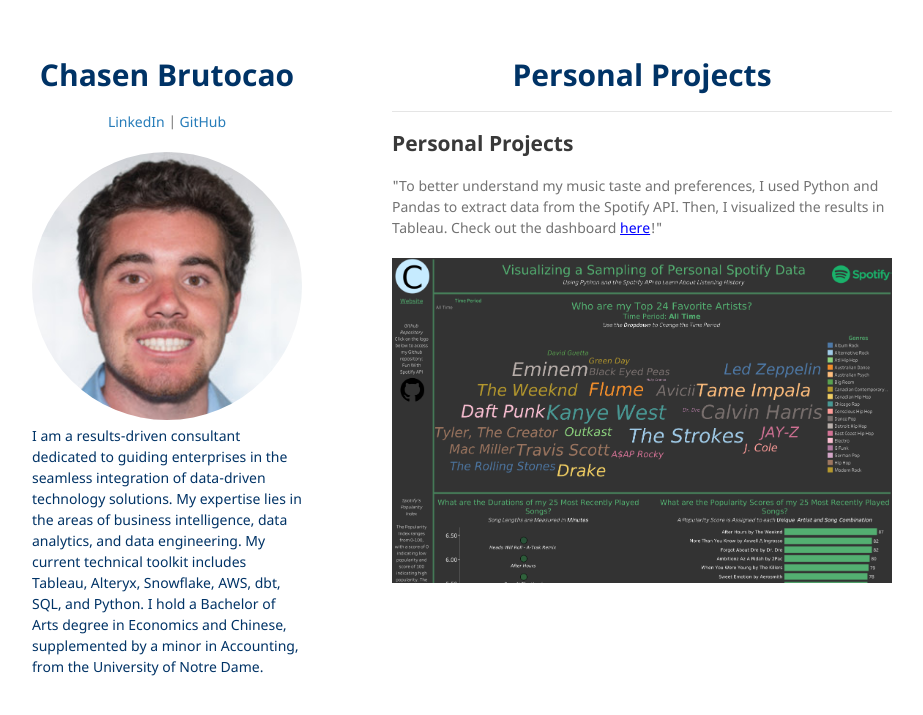
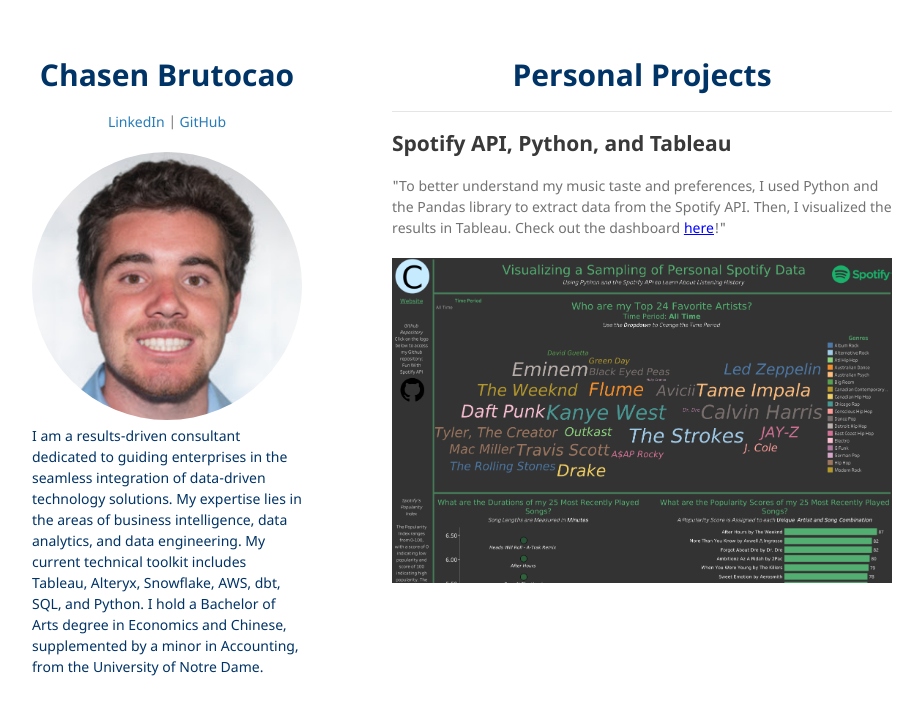
Before and after one commit to chasenbru/chasenbru.github.io, a Jekyll site: the page built from README.md, in a window 1280 px wide. Shown: the top 715 px of the page, without its empty margins (178-1101 px from the left). Built offline with Jekyll 4.4.1, drawn with Linux system fonts in a browser that asks for light colours; our own code applies the rules of GitHub Pages for plain Markdown files.

Commit message:
Update default.html

```diff
--- a/_layouts/default.html
+++ b/_layouts/default.html
@@ -64,10 +64,10 @@
       <section>
         <h1 style="font-size: 30px; color: #003366; text-align: center;">Personal Projects</h1>
         <hr>
-        <h2 id="Spotify API, Python, and Tableau">Personal Projects
+        <h2 id="Spotify API, Python, and Tableau">Spotify API, Python, and Tableau
         </h2>
         <p>
-          "To better understand my music taste and preferences, I used Python and Pandas to extract data from the Spotify API. Then, I visualized the results in Tableau. Check out the dashboard <a href="https://public.tableau.com/views/VisualizingaSamplingofPersonalSpotifyData/Profile?:language=en-US&:display_count=n&:origin=viz_share_link" class="custom-link">here</a>!"
+          "To better understand my music taste and preferences, I used Python and the Pandas library to extract data from the Spotify API. Then, I visualized the results in Tableau. Check out the dashboard <a href="https://public.tableau.com/views/VisualizingaSamplingofPersonalSpotifyData/Profile?:language=en-US&:display_count=n&:origin=viz_share_link" class="custom-link">here</a>!"
           <div class="image-container-spotify"></div>
         </p>
 
```
